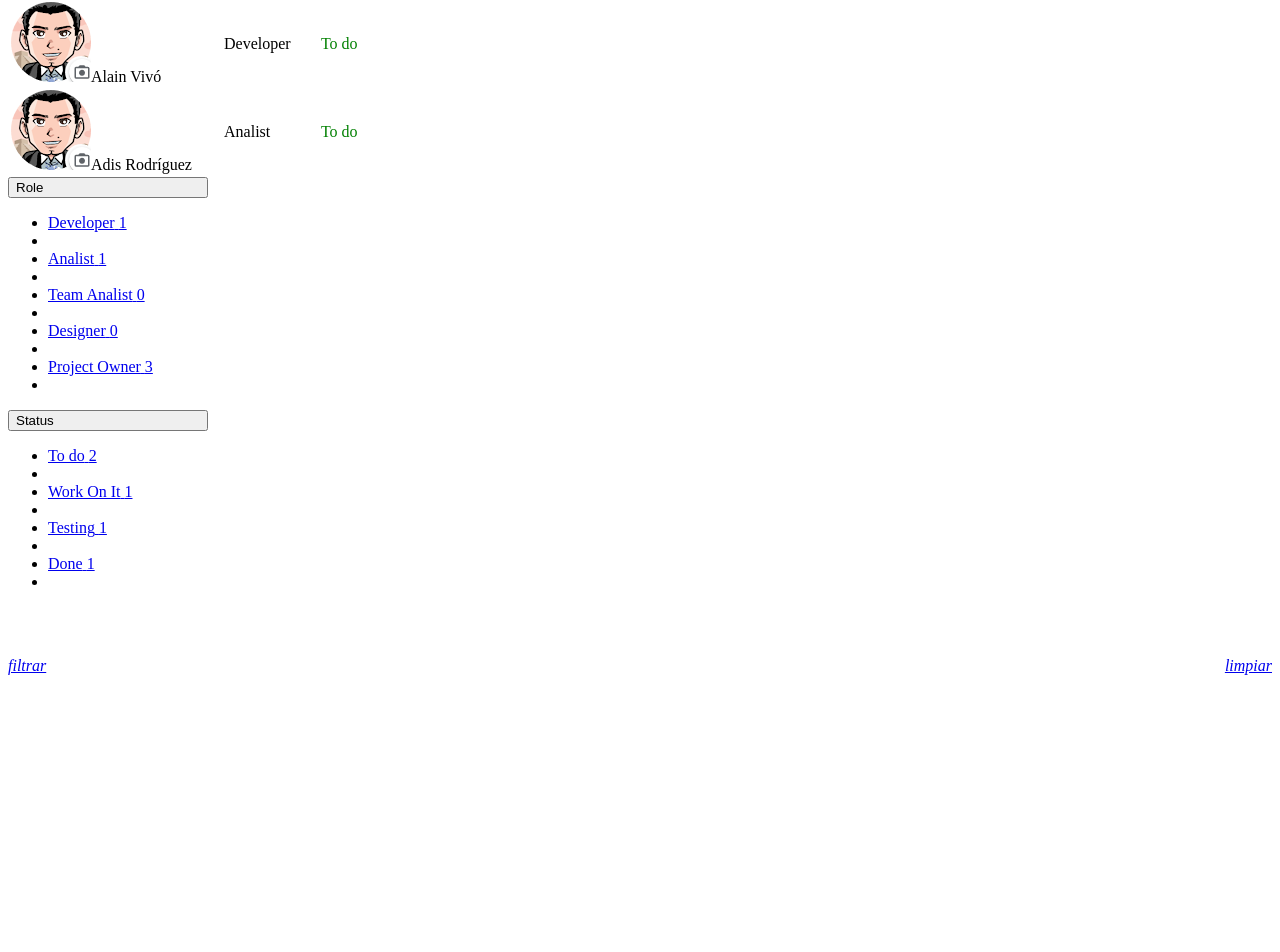
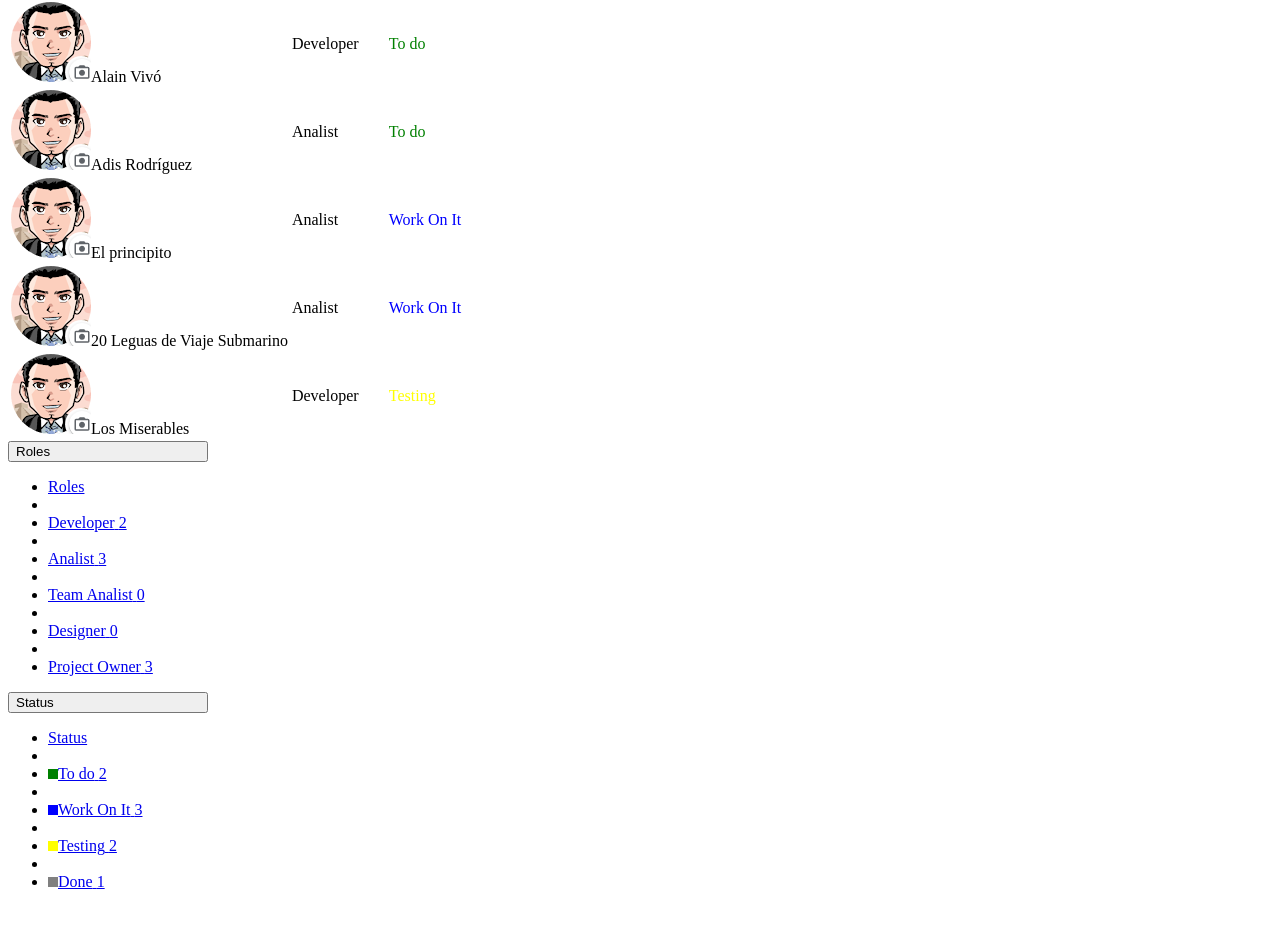
Before and after one commit to doriamgray89/tarea, a Next.js app: page /App in a window 1280 px wide. Shown: the part 318-1270 px from the top of the page. Before the commit the page ends 993 px from the top, so only its background shows below. Built offline with nearby package versions, Linux system fonts and the light colour scheme.

Commit message:
Add State Filter

```diff
--- a/pages/Side/Data.js
+++ b/pages/Side/Data.js
@@ -66,6 +66,24 @@ export const Ruta = (datos) => {
         role: "2",
         avatar: "img/avatar.png",
         status: "1"
+      },
+      {
+        name: "El principito",
+        role: "2",
+        avatar: "img/avatar.png",
+        status: "2"
+      },
+      {
+        name: "20 Leguas de Viaje Submarino",
+        role: "2",
+        avatar: "img/avatar.png",
+        status: "2"
+      },
+      {
+        name: "Los Miserables",
+        role: "1",
+        avatar: "img/avatar.png",
+        status: "3"
       }
     ];
 
--- a/pages/Side/Dropdown.js
+++ b/pages/Side/Dropdown.js
@@ -17,7 +17,7 @@ function Drop() {
                   width: "inherit",
                   textAlign: "left"
                 }}
-                className="btn btn-default dropdown-toggle" type="button" data-toggle="dropdown">Role
+                className="btn btn-default dropdown-toggle" type="button" data-toggle="dropdown">Roles
       <span className="caret" style={{
                   float: "right"
                 }}
@@ -26,6 +26,20 @@ function Drop() {
                   width: "inherit"
                 }}
           className="dropdown-menu">
+            {(()=>{
+            datos['role']='';
+            var ruta = Ruta(datos);
+            return(
+
+          <li><a
+          onClick={(e) => {
+              e.preventDefault();
+              route.push(ruta)
+              }}
+              href={`${ruta}`}
+    >Roles</a></li>
+            )
+            })()}
             {
           roles.map(role => {
             var cont = 0;
@@ -48,6 +62,7 @@ function Drop() {
             var ruta = Ruta(datos);
             return(
               <>
+              <li className="divider"></li>
               <li><a
                     onClick={(e) => {
                         e.preventDefault();
@@ -55,7 +70,6 @@ function Drop() {
                         }}
                         href={`${ruta}`}
               >{role.data} <span>{cont}</span></a></li>
-              <li className="divider"></li>
               </>
             )
           })
--- a/pages/Side/State.js
+++ b/pages/Side/State.js
@@ -26,6 +26,20 @@ function Estado() {
                   width: "inherit"
                 }}
           className="dropdown-menu">
+          {(()=>{
+          datos['state']='';
+          var ruta = Ruta(datos);
+          return(
+
+        <li><a
+        onClick={(e) => {
+            e.preventDefault();
+            route.push(ruta)
+            }}
+            href={`${ruta}`}
+        >Status</a></li>
+          )
+          })()}
             {
           status.map(state => {
             var cont = 0;
@@ -47,14 +61,20 @@ function Estado() {
             var ruta = Ruta(datos);
             return(
               <>
-              <li><a
+              <li className="divider"></li>
+              <li>
+                <a
                     onClick={(e) => {
                         e.preventDefault();
                         route.push(ruta)
                         }}
                         href={`${ruta}`}
-              >{state.data} <span>{cont}</span></a></li>
-              <li className="divider"></li>
+                >
+                <svg width="10" height="10">
+                  <rect width="10" height="120" style={{fill:state.color}}/>
+                </svg>
+                {state.data} <span>{cont}</span></a>
+              </li>
               </>
             )
           })
```
